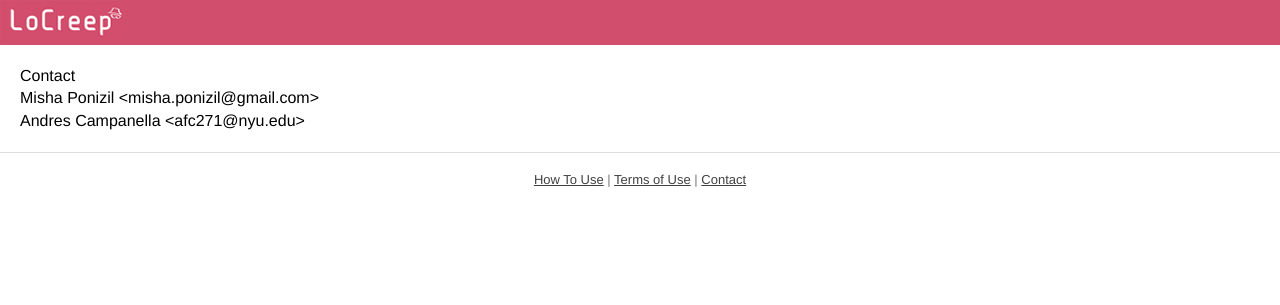
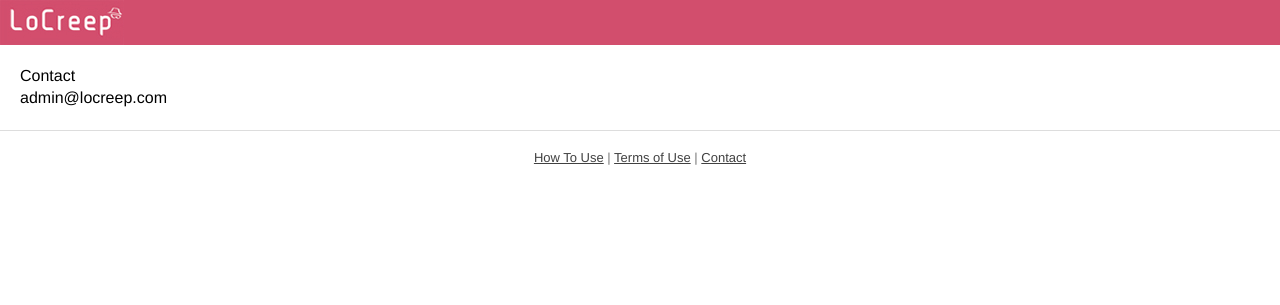
Before and after one commit to mponizil/LoCreep, a Django app: template templates/contact.html in a window 1280 px wide. Shown: the top 305 px of the page. Run offline with Django 3.2, Linux system fonts and the light colour scheme; the template is opened without the code that fills it, so the values that code supplies are empty; some libraries are stand-ins or nearby versions.

Commit message:
fix some email ish

```diff
--- a/locreep/app.py
+++ b/locreep/app.py
@@ -281,7 +281,7 @@ def add_email(request):
     email = request.POST['email']
 
     smtp_server = 'smtp.gmail.com:587'
-    from_addr = 'misha.ponizil@gmail.com'
+    from_addr = 'invites@locreep.com'
 
     # make sure user is actually in this group
     try:
--- a/templates/contact.html
+++ b/templates/contact.html
@@ -6,9 +6,7 @@
 
   <h1>Contact</h1>
 
-  <p>Misha Ponizil &lt;misha.ponizil@gmail.com&gt;</p>
-
-  <p>Andres Campanella &lt;afc271@nyu.edu&gt;</p>
+  <p>admin@locreep.com</p>
 
 </div>
 
```
